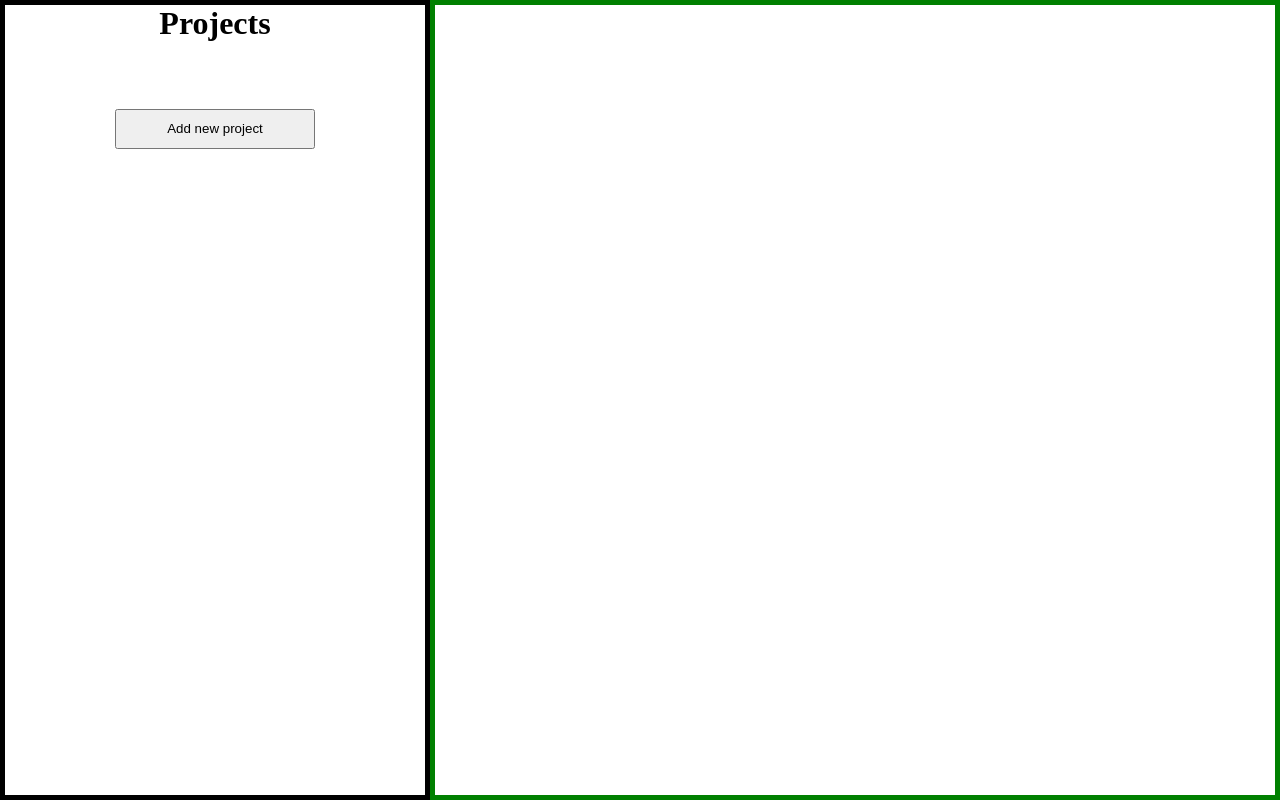
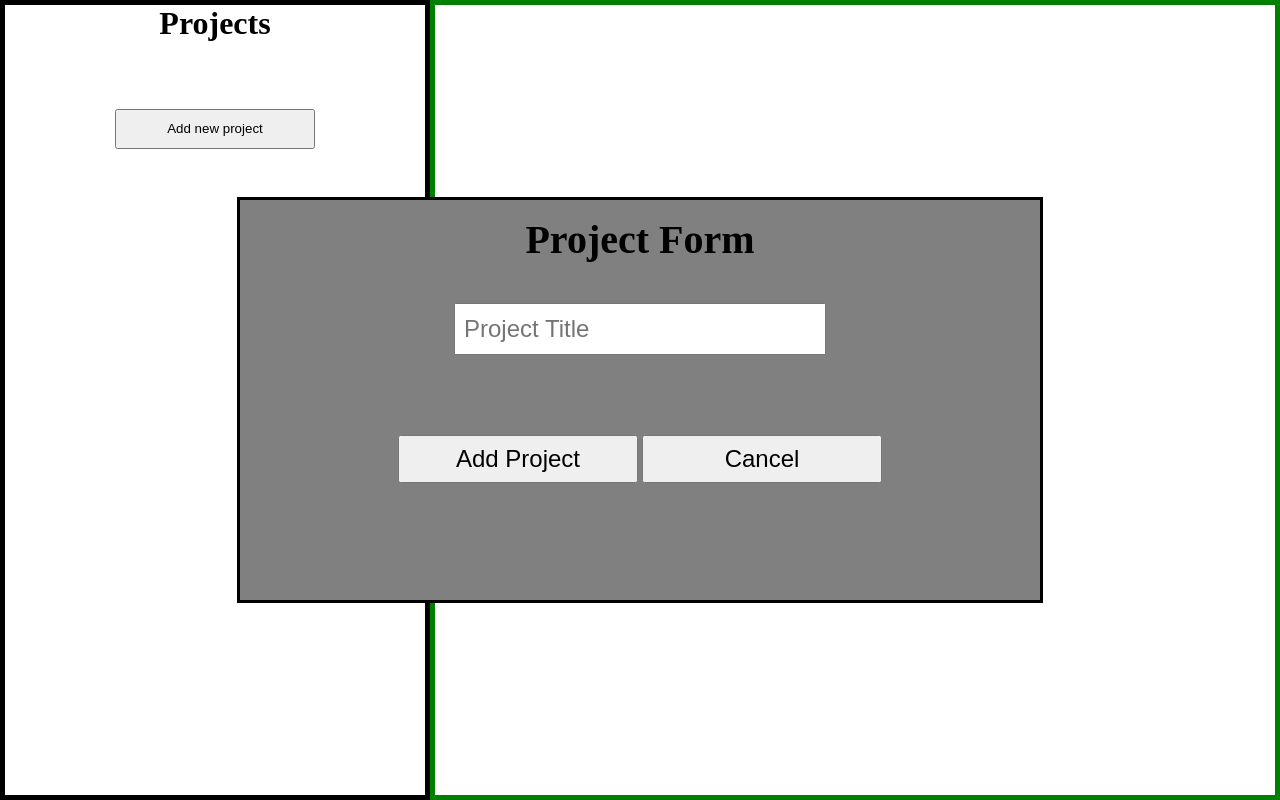
Before and after one commit to S460s/todo, a plain HTML site: page index.html in a window 1280 px wide. Both pictures are taken after a click on the button "Add new project". Drawn offline with Linux system fonts and the light colour scheme.

Commit message:
Added project popUp

```diff
--- a/index.html
+++ b/index.html
@@ -8,6 +8,15 @@
 	</head>
 	<body>
 		<div id="content">
+			<div id="projectPopUp">
+				<h2 id="projectFormTitle">Project Form</h2>
+				<form id="projectForm" action="">
+					<input id="projectTitleInput" type="text" placeholder="Project Title" required />
+					<button id="createProjectBtn" class="projectFormBtn" type="submit">Add Project</button>
+					<button id="cancelNewProject" class="projectFormBtn">Cancel</button>
+				</form>
+			</div>
+
 			<div id="projectSide">
 				<h1 id="projectsSectionTitle">Projects</h1>
 				<button id="addProjectBtn">Add new project</button>
--- a/main.js
+++ b/main.js
@@ -1 +1 @@
-console.log("heelo");
+(()=>{"use strict";(function(){const t=document.getElementById("addProjectBtn"),e=document.getElementById("projectPopUp"),n=function(){e.style.cssText="display: flex"};return{showPopUp:function(){t.addEventListener("click",n)}}})().showPopUp()})();
--- a/style.css
+++ b/style.css
@@ -34,3 +34,49 @@
 	height: 3em;
 	margin-top: 5em;
 }
+
+/*Project PopUp*/
+#projectPopUp {
+	z-index: 1;
+	width: 80vw;
+	max-width: 800px;
+	height: 50vh;
+	background-color: gray;
+	border: solid black 3px;
+
+	position: absolute;
+	top: 50%;
+	left: 50%;
+	transform: translate(-50%, -50%);
+
+	display: none;
+	flex-wrap: nowrap;
+	flex-direction: column;
+	align-items: center;
+}
+
+#projectFormTitle {
+	font-size: 5vh;
+	margin-top: 2vh;
+}
+
+#projectTitleInput {
+	width: 40vw;
+	max-width: 15em;
+	height: 3rem;
+	font-size: x-large;
+	padding-left: 1vh;
+	display: block;
+	margin: auto;
+	margin-top: 5vh;
+}
+
+.projectFormBtn {
+	width: 30vw;
+	max-width: 10em;
+	height: 6vh;
+	margin: auto;
+	margin-top: 10vh;
+	font-size: 3vh;
+	font-weight: 400;
+}
```
